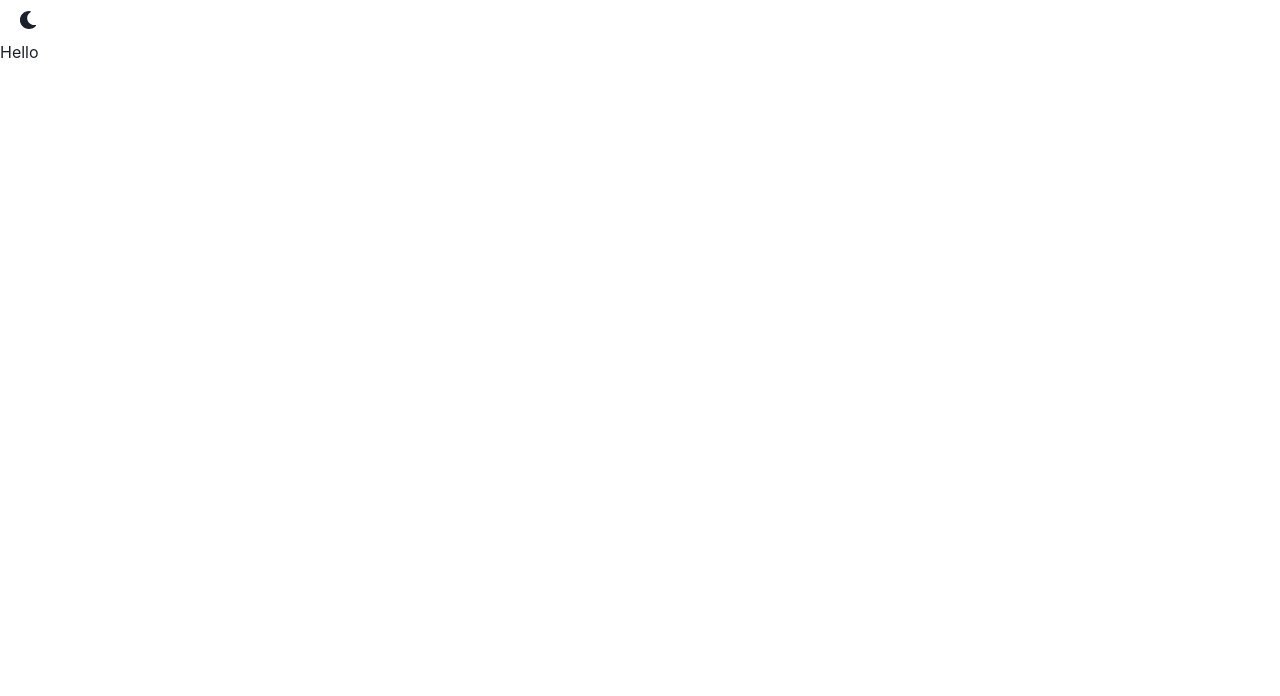
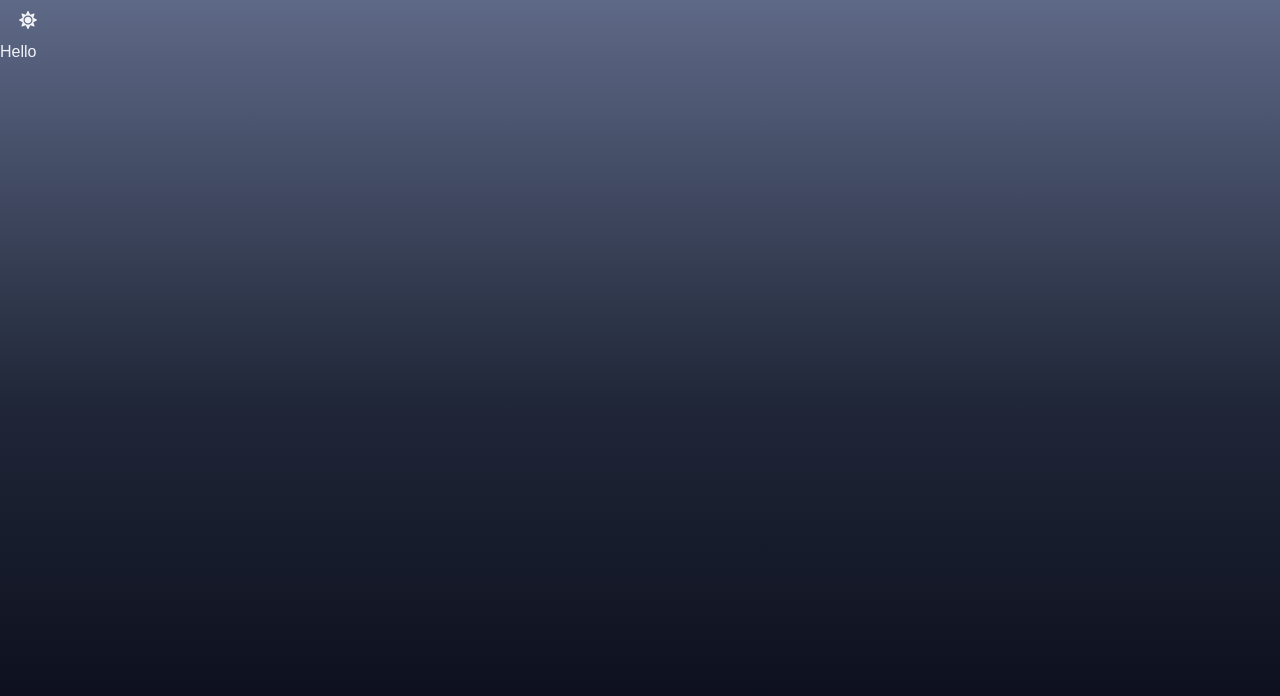
Before and after one commit to gerouvi/vuitest, a React (Create React App) app: page / in a window 1280 px wide. Shown: the top 696 px of the page. Built offline with nearby package versions, Linux system fonts and the light colour scheme.

Commit message:
basic chakra styles

```diff
--- a/src/App.js
+++ b/src/App.js
@@ -1,5 +1,6 @@
-import { ChakraProvider, Text, theme } from '@chakra-ui/react';
+import { ChakraProvider, Text } from '@chakra-ui/react';
 import { ColorModeSwitcher } from './components/ColorModeSwitcher';
+import theme from './styles';
 
 function App() {
 	return (
--- /dev/null
+++ b/src/styles/components/buttonsStyle.js
@@ -0,0 +1,32 @@
+import { defineStyle, defineStyleConfig } from '@chakra-ui/react';
+
+const vocdoniSolid = defineStyle({
+	bg: 'green.vocdoni',
+	color: 'green.8',
+
+	_hover: {
+		bg: 'green.8',
+		color: 'green.vocdoni'
+	}
+});
+
+const iconButtonVocdoni = defineStyle(props => ({
+	bg: props.colorMode === 'light' ? 'green.vocdoni' : 'transparent',
+	color: props.colorMode === 'light' ? 'green.8' : 'green.vocdoni',
+	borderRadius: '50%',
+	border: '1px solid ',
+	borderColor: 'green.vocdoni',
+
+	_hover: {
+		bg: props.colorMode === 'light' ? 'green.8' : 'green.vocdoni',
+		color: props.colorMode === 'light' ? 'green.vocdoni' : 'green.8'
+	}
+}));
+
+const iconButtonTransparent = defineStyle({
+	bg: 'transparent'
+});
+
+export const buttonsTheme = defineStyleConfig({
+	variants: { vocdoniSolid, iconButtonVocdoni, iconButtonTransparent }
+});
--- /dev/null
+++ b/src/styles/components/checkboxsStyle.js
@@ -0,0 +1,26 @@
+import { checkboxAnatomy } from '@chakra-ui/anatomy';
+import { createMultiStyleConfigHelpers, defineStyle } from '@chakra-ui/react';
+
+const { definePartsStyle, defineMultiStyleConfig } =
+  createMultiStyleConfigHelpers(checkboxAnatomy.keys);
+
+const vocdoni = definePartsStyle({
+  control: defineStyle({
+    borderRadius: '30%',
+    border: '1px solid',
+    borderColor: 'green.vocdoni',
+
+    _checked: {
+      bg: 'green.vocdoni',
+      border: 'none',
+
+      _hover: {
+        bg: 'default',
+      },
+    },
+  }),
+});
+
+export const checkboxsTheme = defineMultiStyleConfig({
+  variants: { vocdoni },
+});
--- /dev/null
+++ b/src/styles/components/inputsStyle.js
@@ -0,0 +1,41 @@
+import { inputAnatomy } from '@chakra-ui/anatomy';
+import { createMultiStyleConfigHelpers } from '@chakra-ui/react';
+
+const { definePartsStyle, defineMultiStyleConfig } =
+	createMultiStyleConfigHelpers(inputAnatomy.keys);
+
+const inputText = definePartsStyle({
+	field: {
+		paddingLeft: 0,
+		backgroundColor: 'transparent',
+		height: '30px',
+		border: 'none',
+		borderBottom: '1px solid currentColor',
+		focusBorderColor: 'transparent',
+		borderRadius: 'none',
+		_focus: { borderBottom: '1px solid currentColor' },
+		_hover: { borderBottom: '1px solid currentColor' }
+	}
+});
+
+const inputIcon = definePartsStyle({
+	field: {
+		border: '1px solid black',
+		bg: 'transparent',
+
+		_focus: {
+			border: '1px solid black'
+		},
+		_hover: {
+			border: '1px solid black'
+		},
+		_dark: {
+			border: '1px solid white',
+			focusBorderColor: 'white'
+		}
+	}
+});
+
+export const inputsTheme = defineMultiStyleConfig({
+	variants: { inputText, inputIcon }
+});
--- /dev/null
+++ b/src/styles/components/modalsStyle.js
@@ -0,0 +1,45 @@
+import { modalAnatomy as parts } from '@chakra-ui/anatomy';
+import { createMultiStyleConfigHelpers } from '@chakra-ui/styled-system';
+
+const { definePartsStyle, defineMultiStyleConfig } =
+  createMultiStyleConfigHelpers(parts.keys);
+
+const loading = definePartsStyle({
+  dialog: {
+    borderRadius: '12px',
+    width: '150px',
+    display: 'flex',
+    flexDirection: 'column',
+
+    header: {},
+
+    footer: {},
+  },
+  body: {
+    display: 'flex',
+    flexDirection: 'column',
+    justifyContent: 'center',
+    alignItems: 'center',
+    gap: '10px',
+    paddingY: '30px',
+  },
+});
+
+const error = definePartsStyle({
+  overlay: {},
+  dialog: {
+    borderRadius: '12px',
+
+    padding: '12px',
+
+    _dark: {},
+
+    header: {
+      color: 'red.3',
+    },
+  },
+});
+
+export const modalsTheme = defineMultiStyleConfig({
+  variants: { loading, error },
+});
--- /dev/null
+++ b/src/styles/globalStyles.js
@@ -0,0 +1,44 @@
+export const config = {
+  initialColorMode: 'dark',
+  useSystemColorMode: true,
+
+};
+
+export const fonts = {
+  heading: `'Poppins', sans-serif`,
+  body: `'Poppins', sans-serif`,
+};
+
+export const colors = {
+  black: {
+    7: '#293249',
+    9: '#070816',
+    10: '#000000',
+  },
+  green: {
+    vocdoni: '#78D8AA',
+    8: '#0d4752',
+  },
+  red: {
+    1: '#FED7D7',
+    2: '#FEB2B2',
+    3: '#FC8181',
+    8: '#AC1B1B',
+  },
+  white: {
+    0: '#ffffff',
+    2: '#E9ECEC',
+  },
+};
+
+export const styles = {
+  global: {
+    'html, body': {
+      minHeight: '100vh',
+      backgroundColor: 'white',
+      _dark: {
+        bgGradient: 'linear(#5E6987,#202738,#070816)',
+      },
+    },
+  },
+};
--- /dev/null
+++ b/src/styles/index.js
@@ -0,0 +1,23 @@
+import { extendTheme } from '@chakra-ui/react';
+import { buttonsTheme } from './components/buttonsStyle';
+import { checkboxsTheme } from './components/checkboxsStyle';
+import { colors, config, fonts, styles } from './globalStyles';
+import { inputsTheme } from './components/inputsStyle';
+import { modalsTheme } from './components/modalsStyle';
+
+const overrides = {
+  config,
+  styles,
+  components: {
+    Button: buttonsTheme,
+    Input: inputsTheme,
+    Checkbox: checkboxsTheme,
+    Modal: modalsTheme,
+  },
+  fonts,
+  colors,
+};
+
+const theme = extendTheme(overrides);
+
+export default theme;
```
